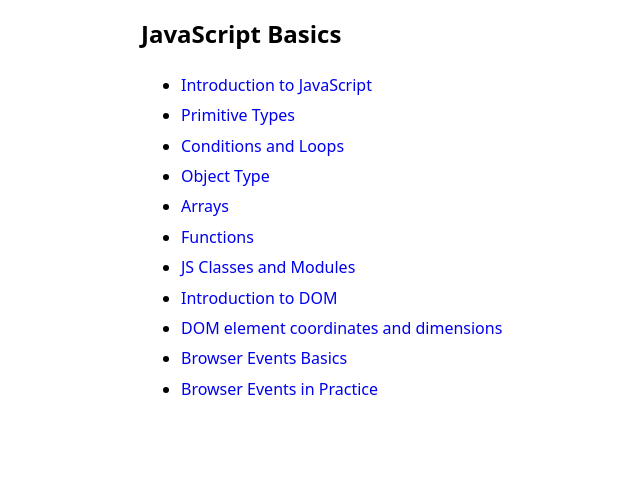
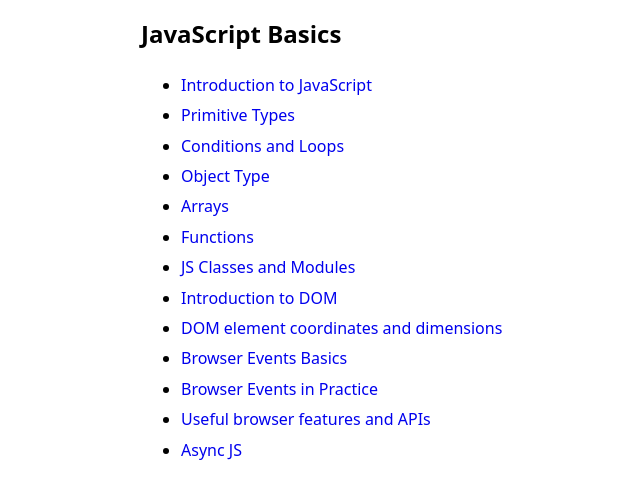
Before and after one commit to MadinaJumaly/js-practice, a plain HTML site: page index.html in a window 1280 px wide. Shown: the part 116-614 px from the top of the page, without its empty margins (49-689 px from the left). Drawn offline with Linux system fonts and the light colour scheme.

Commit message:
fixed index.html

```diff
--- a/index.html
+++ b/index.html
@@ -31,6 +31,8 @@
     <li><a href="./dom-element-coordinates-and-dimensions/">DOM element coordinates and dimensions</a></li>
     <li><a href="./browser-events-basics/">Browser Events Basics</a></li>
     <li><a href="./browser-events-in-practice/">Browser Events in Practice</a></li>
+    <li><a href="./useful-browser-features-and-apis/">Useful browser features and APIs</a></li>
+    <li><a href="./async-js/">Async JS</a></li>
   </ul>
 
 </body>
```
